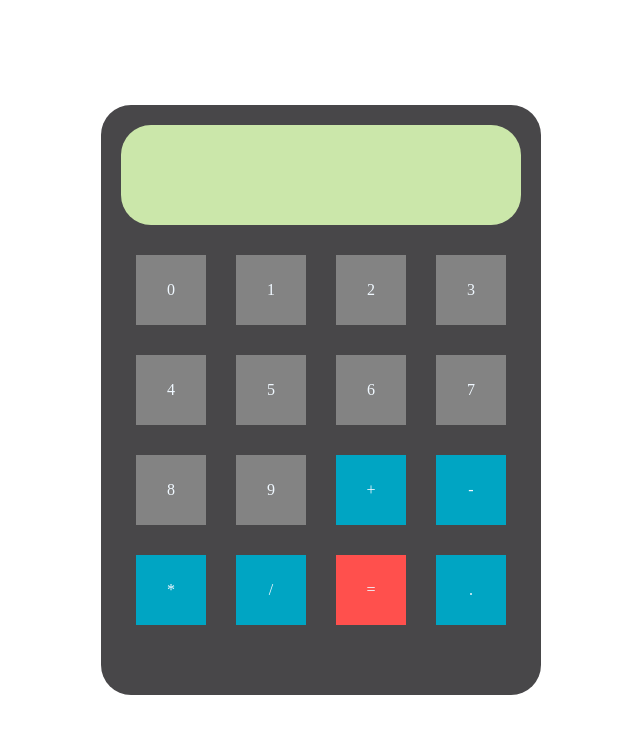
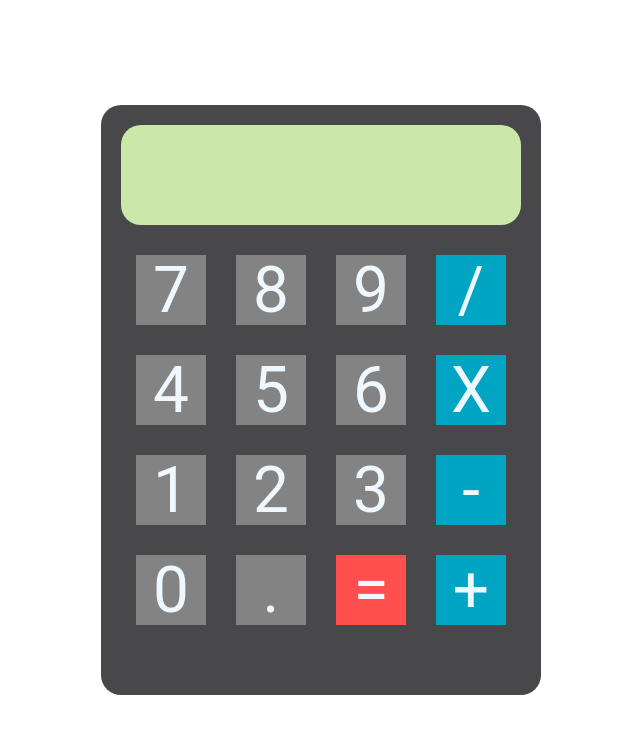
Before and after one commit to ismaFerrari/Calculator-100-landlady-, a plain HTML site: page index.html in a window 1280 px wide. Shown: the whole page, without its empty margins (319-959 px from the left). Drawn offline with Linux system fonts and the light colour scheme.

Commit message:
PLACEMENT OF THE NUMBERS IN THEIR RESPECTIVE PLACES

```diff
--- a/index.html
+++ b/index.html
@@ -13,22 +13,22 @@
 
         </div>
         <div class="buttons-container">
-            <div class="button button-number">0</div>
+            <div class="button button-number">7</div>
+            <div class="button button-number">8</div>
+            <div class="button button-number">9</div>
+            <div class="button button-operator">/</div>
+            <div class="button button-number">4</div>
+            <div class="button button-number">5</div>
+            <div class="button button-number">6</div>
+            <div class="button button-operator">X</div>
             <div class="button button-number">1</div>
             <div class="button button-number">2</div>
             <div class="button button-number">3</div>
-            <div class="button button-number">4</div>
-            <div class="button button-number">5</div>
-            <div class="button button-number">6</div>
-            <div class="button button-number">7</div>
-            <div class="button button-number">8</div>
-            <div class="button button-number">9</div>
+            <div class="button button-operator">-</div>
+            <div class="button button-number">0</div>
+            <div class="button button-number">.</div>
+            <div class="button button-red">=</div>
             <div class="button button-operator">+</div>
-            <div class="button button-operator">-</div>
-            <div class="button button-operator">*</div>
-            <div class="button button-operator">/</div>
-            <div class="button button-red">=</div>
-            <div class="button button-operator">.</div>
         </div>
     </div>
 </body>
--- a/style.css
+++ b/style.css
@@ -13,14 +13,14 @@ body{
     height: 550px;
     width: 400px;
     background: #484749;
-    border-radius: 30px;
+    border-radius: 20px;
     padding: 20px;
 }
 .display{
     height: 100px;
     width: 100%;
     background: #cbe7aa;
-    border-radius: 30px;
+    border-radius: 20px;
 
 }
 
@@ -40,7 +40,8 @@ body{
     display: flex;
     align-items: center;
     justify-content: center;
-
+    font-size: 4em;
+    font-family: 'Roboto';
 }
 
 .button-number{
```
